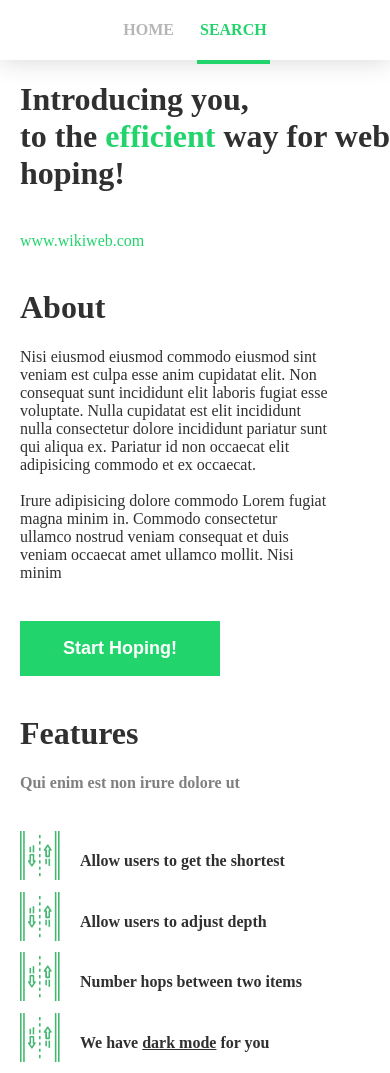
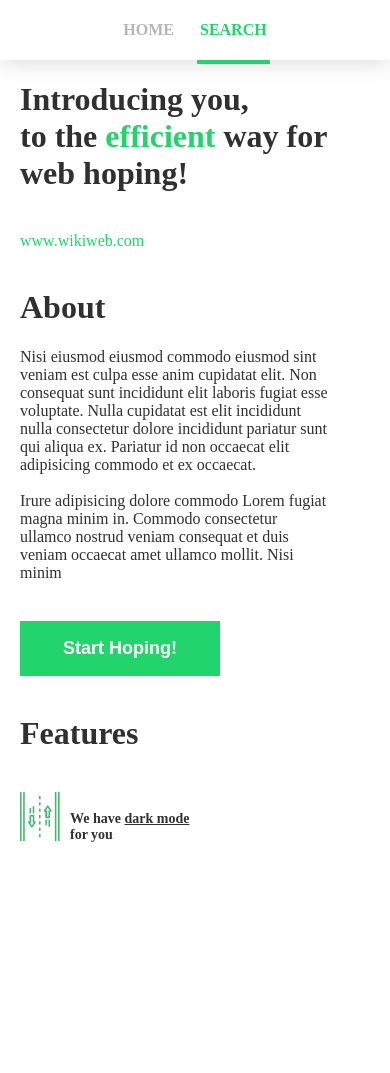
Before and after one commit to GDGVIT/iris-web-frontend, a React (Create React App) app: page / in a window 390 px wide. After the commit the page ends 861 px from the top, so only its background shows below. Built offline with nearby package versions, Linux system fonts and the light colour scheme.

Commit message:
some test changes

```diff
--- a/src/index.css
+++ b/src/index.css
@@ -27,7 +27,7 @@ background-color: #23292F;
   width:500px;
   position: absolute;
   right:-10%;
-  top:-35%;
+  top:-31%;
   /* float: right;
   margin-right:-150px;
   margin-top:-250px; */
@@ -35,6 +35,7 @@ background-color: #23292F;
 }
 .content{
   padding-left:20px;
+  width:calc(100vw-30px);
 }
 a{
   color:#22d46c;
@@ -81,7 +82,7 @@ button{
 }
 .feature-grid{
   display: grid;
-  grid-template-columns: 60px auto;
+  grid-template-columns: 50px 150px;
 }
 /* .content > .mode-icon{
   width:30px;
@@ -89,7 +90,7 @@ button{
 
 .container {
   width: 100vw;
-  margin: 0px auto;
+  /* margin: 0px auto; */
 }
 
 .center {
@@ -225,4 +226,10 @@ button{
     width:80vw;
     /* font-weight: 400; */
   }
+  .content > h1{
+    width:80vw;
+  }
+  .feature-grid{
+    font-size: 14px;
+  }
 }
--- a/src/landing.js
+++ b/src/landing.js
@@ -39,15 +39,15 @@ class landingContent extends React.Component {
         <br/>
         <br/>
         <h1>Features</h1>
-        <h4 style={{color:"grey"}}>Qui enim est non irure dolore ut </h4>
+        {/* <h4 style={{color:"grey"}}>Qui enim est non irure dolore ut </h4> */}
         <br/>
         <div className="feature-grid">
-          <img src={Points} alt="point-icon"/>
+          {/* <img src={Points} alt="point-icon"/>
           <h4>Allow users to get the shortest</h4>
           <img src={Points} alt="point-icon"/>
           <h4>Allow users to adjust depth</h4>
           <img src={Points} alt="point-icon"/>
-          <h4>Number hops between two items</h4>
+          <h4>Number hops between two items</h4> */}
           {/* <img src={Points} alt="point-icon"/>
           <h4>We have <button>{localStorage.getItem('dark') ? "light-mode" : "dark-mode"}</button> for you </h4> */}
         </div>
```
